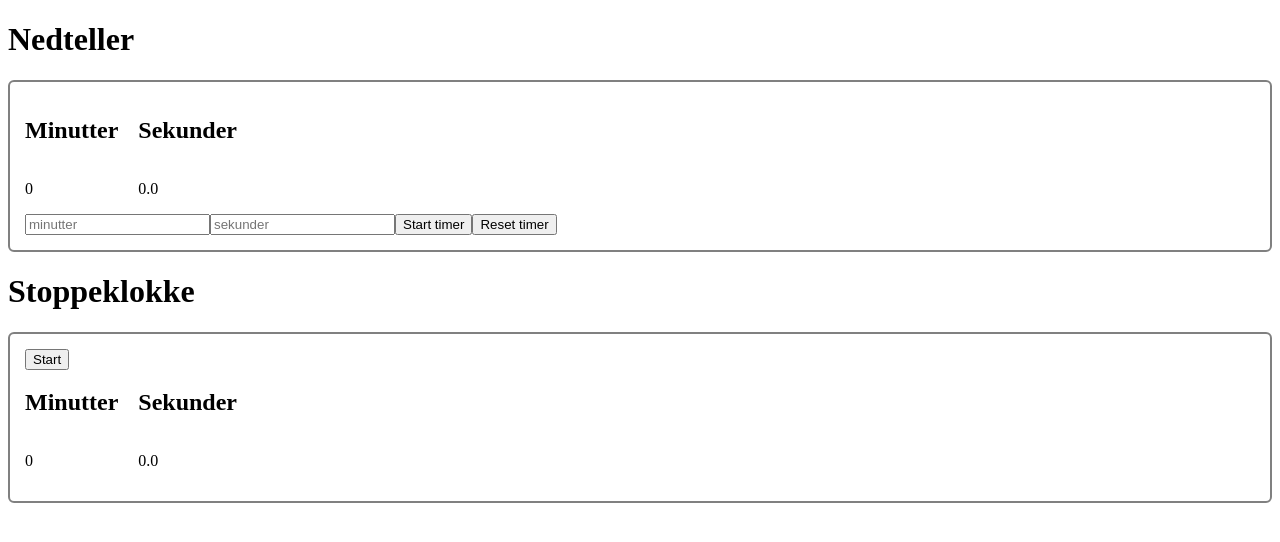
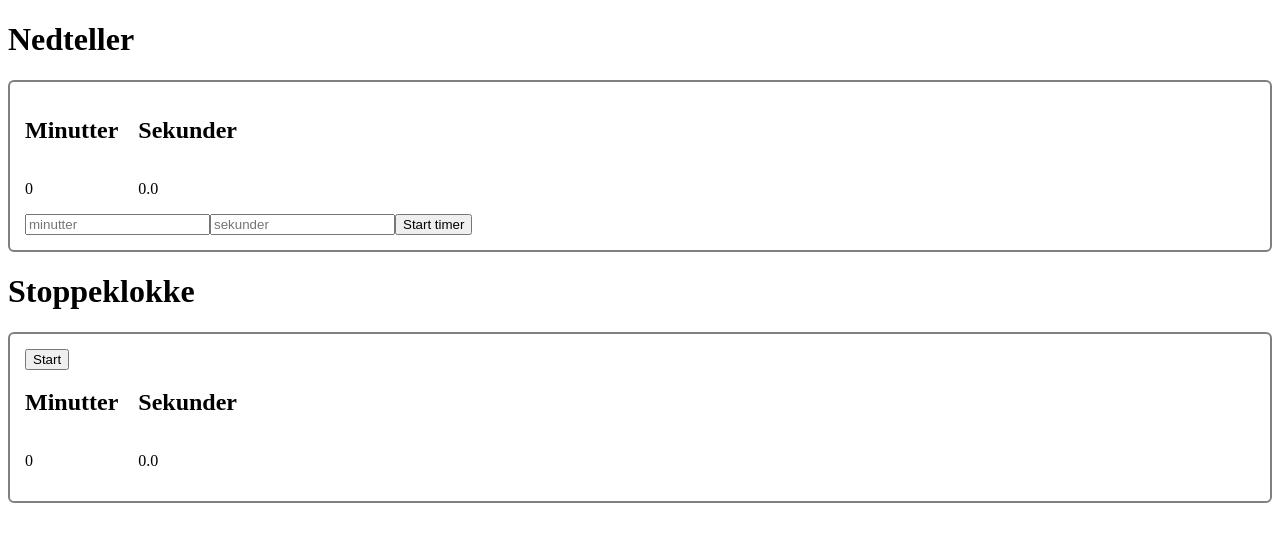
Before and after one commit to joarkm/Stopwatch, an Angular app: page / in a window 1280 px wide. Shown: the top 542 px of the page. Built offline with nearby package versions, Linux system fonts and the light colour scheme.

Commit message:
Added logic to when timer observable completes

```diff
--- a/src/app/stopwatch/stopwatch-container.component.html
+++ b/src/app/stopwatch/stopwatch-container.component.html
@@ -8,7 +8,7 @@
 
     <button [disabled]="timerRunning" (click)="startCountDown(sec.value, min.value)">Start timer</button>
 
-    <button (click)="resetTimer();">Reset timer</button>
+    <button *ngIf="timerRunning" (click)="resetTimer();">Reset timer</button>
 </div>
 
 
--- a/src/app/stopwatch/stopwatch-container.component.ts
+++ b/src/app/stopwatch/stopwatch-container.component.ts
@@ -1,6 +1,6 @@
 import { Component, OnInit, ViewChild } from '@angular/core';
 import { Observable, Subject, of } from 'rxjs';
-import { takeUntil } from 'rxjs/operators';
+import { takeUntil, finalize } from 'rxjs/operators';
 import { StopwatchService } from './stopwatch.service';
 import { StopwatchComponent } from './stopwatch/stopwatch.component';
 
@@ -27,7 +27,6 @@ export class StopwatchContainerComponent implements OnInit {
   public CounterStates = CounterState;
   public counterState: CounterState = CounterState.STOPPED;
 
-
   constructor(
     private stopwatchService: StopwatchService
   ) { }
@@ -41,11 +40,13 @@ export class StopwatchContainerComponent implements OnInit {
       parseInt(seconds, 10) || 0,
       parseInt(minutes, 10) || 0
     );
-    this.minutes$ = minutes$.pipe(
-      takeUntil(this.timerStop$)
+    this.minutes$  = minutes$.pipe(
+      takeUntil(this.timerStop$),
+      finalize(() => { this.timerRunning = false; })
     );
     this.seconds$ = seconds$.pipe(
-      takeUntil(this.timerStop$)
+      takeUntil(this.timerStop$),
+      finalize(() => { this.timerRunning = false; })
     );
   }
 
```
